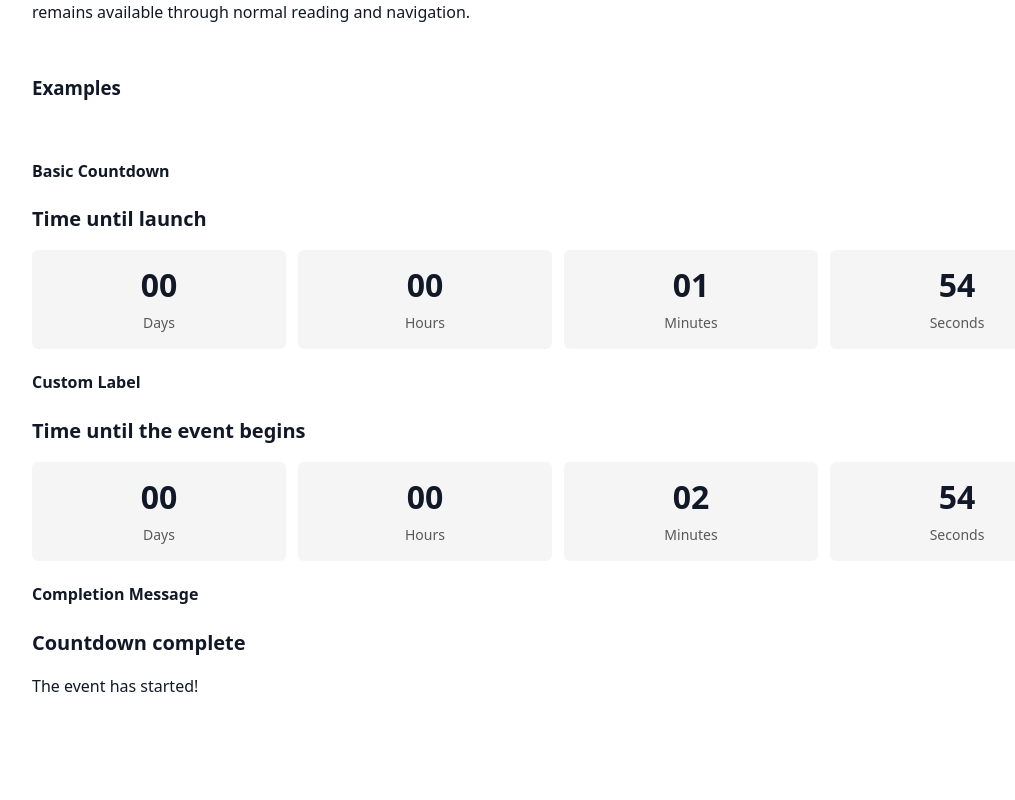
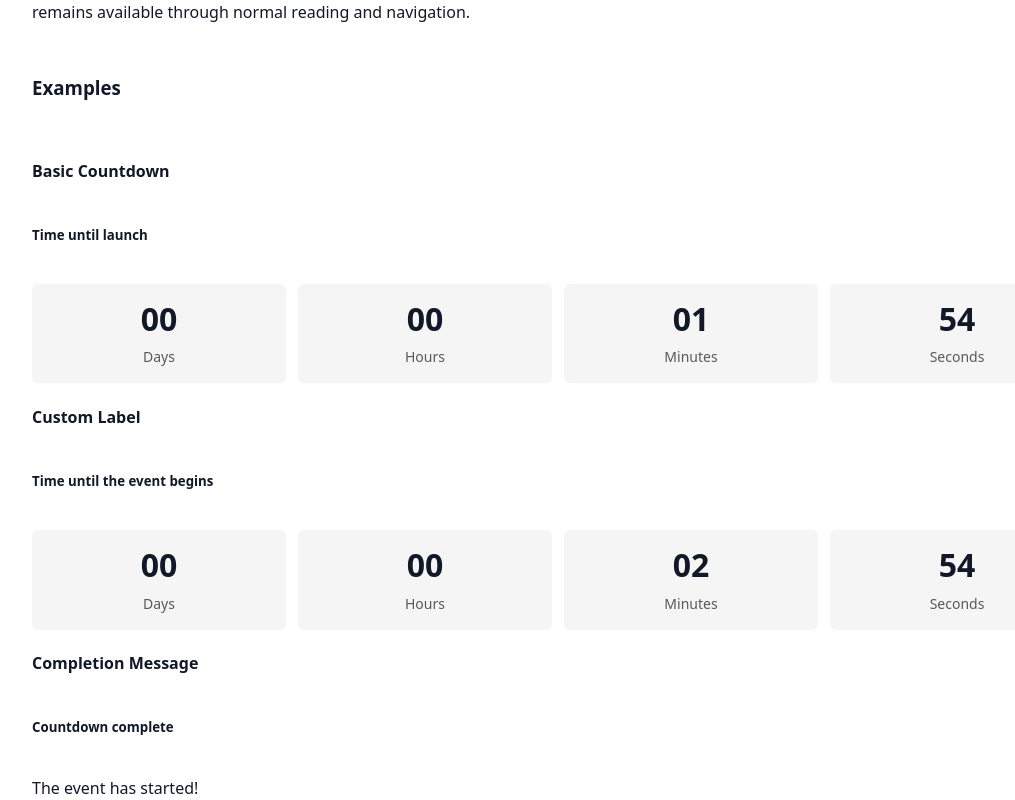
Before and after one commit to rpcorr/accessible-templates, a React (Vite) app: page /content-feedback/countdown-timer in a window 1280 px wide. Shown: the part 954-1754 px from the top of the page, without its empty margins (82-1097 px from the left). Before the commit the page ends 1652 px from the top, so only its background shows below. Built offline with nearby package versions, Linux system fonts and the light colour scheme.

Commit message:
chore: update h2 to h5 for countdowntimer

```diff
--- a/src/components/ContentFeedback/CountdownTimer/CountdownTimer.tsx
+++ b/src/components/ContentFeedback/CountdownTimer/CountdownTimer.tsx
@@ -105,7 +105,7 @@ function CountdownTimerDisplay({
 
   return (
     <section className={styles.countdown} aria-labelledby={headingId}>
-      <h2 id={headingId}>{label}</h2>
+      <h5 id={headingId}>{label}</h5>
 
       {timeRemaining.isComplete ? (
         <p>{completionMessage}</p>
```
